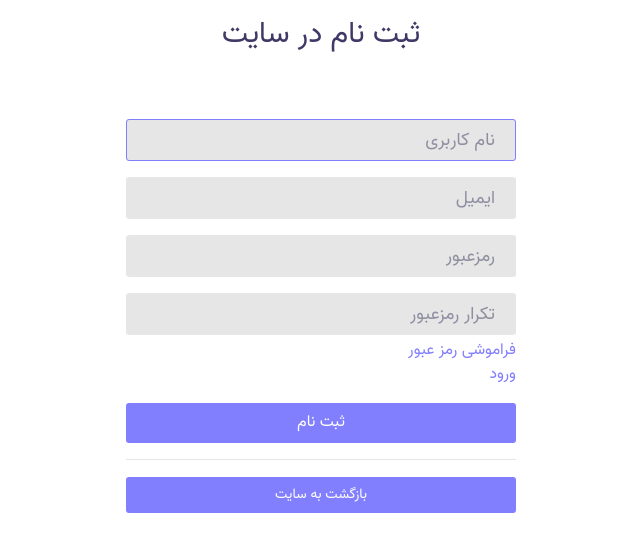
After one commit to behnambm/tech-times, a Django app: page /account/register/ in a window 1280 px wide. The commit adds this page. Shown: the top 552 px of the page, without its empty margins (319-959 px from the left). Run offline with Django 3.2, Linux system fonts and the light colour scheme; some libraries are stand-ins or nearby versions.

Commit message:
add registration templates

```diff
--- a/static/registration/css/main.css
+++ b/static/registration/css/main.css
@@ -504,3 +504,7 @@ iframe {
   font-family: Vazir !important;
   text-align: center;
 }
+
+.register-input {
+  height: 40px !important;
+}
--- /dev/null
+++ b/templates/registration/registration.html
@@ -0,0 +1,112 @@
+{% extends 'registration/base.html' %}
+{% load widget_tweaks %}
+
+{% block tabtitle %}ثبت نام  |  تِک تایمز{% endblock %}
+
+{% block content %}
+
+    <div class="container">
+        <div class="row">
+            <div class="col-lg-10 col-xs-12 col-sm-12 mx-auto">
+                {% if form.non_field_errors %}
+                    {% for err in form.non_field_errors %}
+                        <div class="alert alert-danger" role="alert">
+                            {{ err }}
+                        </div>
+                    {% endfor %}
+                {% endif %}
+            </div>
+        </div>
+    </div>
+
+    <div class="limiter">
+        <div class="container-login100">
+            <div class="wrap-login100">
+                <form class="login100-form validate-form flex-sb flex-w" method="post">
+                    <span class="login100-form-title p-b-51">
+                        ثبت نام در سایت
+                    </span>
+                    {% csrf_token %}
+                    <div class="wrap-input100 validate-input m-t-16" data-validate="نام کاربری نیاز است">
+                        {{ form.username|add_class:"input100 register-input" }}
+                        <span class="focus-input100"></span>
+                    </div>
+                    {% if form.username.errors %}
+                        <ul>
+                        {% for err in form.username.errors %}
+                            <li class="text-danger">{{  err }}</li>
+                        {% endfor %}
+                        </ul>
+                    {% endif %}
+
+
+                    <div class="wrap-input100 validate-input m-t-16" data-validate="ایمیل نیاز است">
+                        {{ form.email|add_class:"input100 register-input" }}
+                        <span class="focus-input100"></span>
+                    </div>
+                    {% if form.email.errors %}
+                        <ul>
+                        {% for err in form.email.errors %}
+                            <li class="text-danger">{{  err }}</li>
+                        {% endfor %}
+                        </ul>
+                    {% endif %}
+
+
+                    <div class="wrap-input100 validate-input m-t-16" data-validate="رمزعبور نیاز است">
+                        {{ form.password1|add_class:"input100 register-input" }}
+                        <span class="focus-input100"></span>
+                    </div>
+                    {% if form.password1.errors %}
+                        <ul>
+                        {% for err in form.password1.errors %}
+                            <li class="text-primary">{{  err }}</li>
+                        {% endfor %}
+                        </ul>
+                    {% endif %}
+
+
+
+                    <div class="wrap-input100 validate-input m-t-16" data-validate="تکرار رمزعبور نیاز است">
+                        {{ form.password2|add_class:"input100 register-input" }}
+                        <span class="focus-input100"></span>
+                    </div>
+                    {% if form.password2.errors %}
+                        <ul>
+                        {% for err in form.password2.errors %}
+                            <li class="text-danger">{{  err }}</li>
+                        {% endfor %}
+                        </ul>
+                    {% endif %}
+
+                    <div class="flex-sb-m w-full p-t-3">
+                        <div>
+                            <a href="#" class="txt1">
+                                فراموشی رمز عبور
+                            </a>
+                        </div>
+                    </div>
+                    <div class="flex-sb-m w-full">
+                        <div>
+                            <a href="{% url 'account:login' %}" class="txt1">
+                               ورود
+                            </a>
+                        </div>
+                    </div>
+
+                    <div class="container-login100-form-btn m-t-17">
+                        <button class="login100-form-btn register-input" type="submit">
+                            ثبت نام
+                        </button>
+                    </div>
+                </form>
+                <hr>
+                <div class="container-login100-form-btn m-t-17">
+                    <a href="{% url 'blog:home' %}" class="back-to-site" type="submit">
+                        بازگشت به سایت
+                    </a>
+                </div>
+            </div>
+        </div>
+    </div>
+{% endblock %}
```
Also changed, not shown: templates/registration/confirm_email.html (added, +23 -0 lines), templates/registration/mail.html (added, +65 -0 lines).
